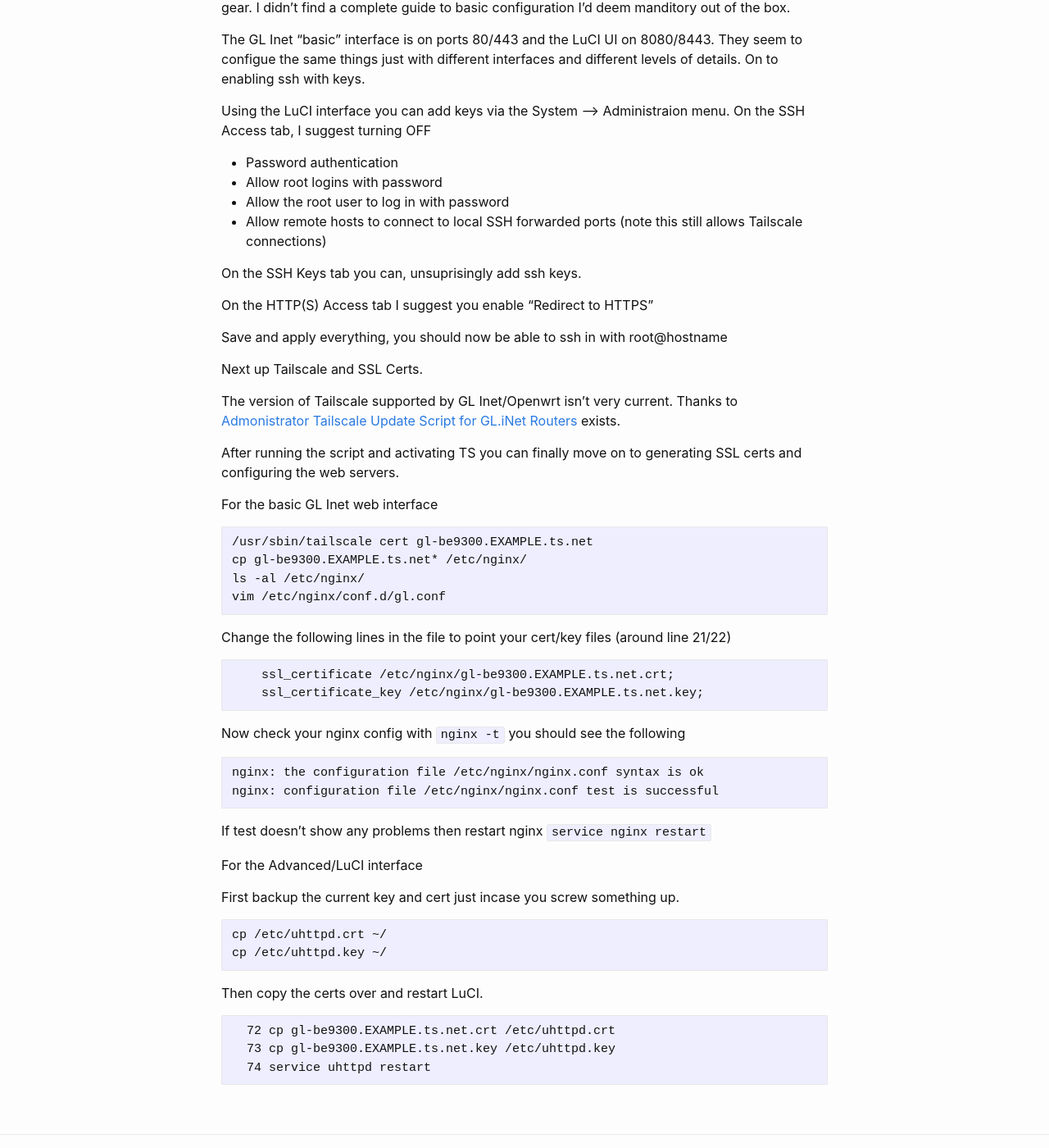
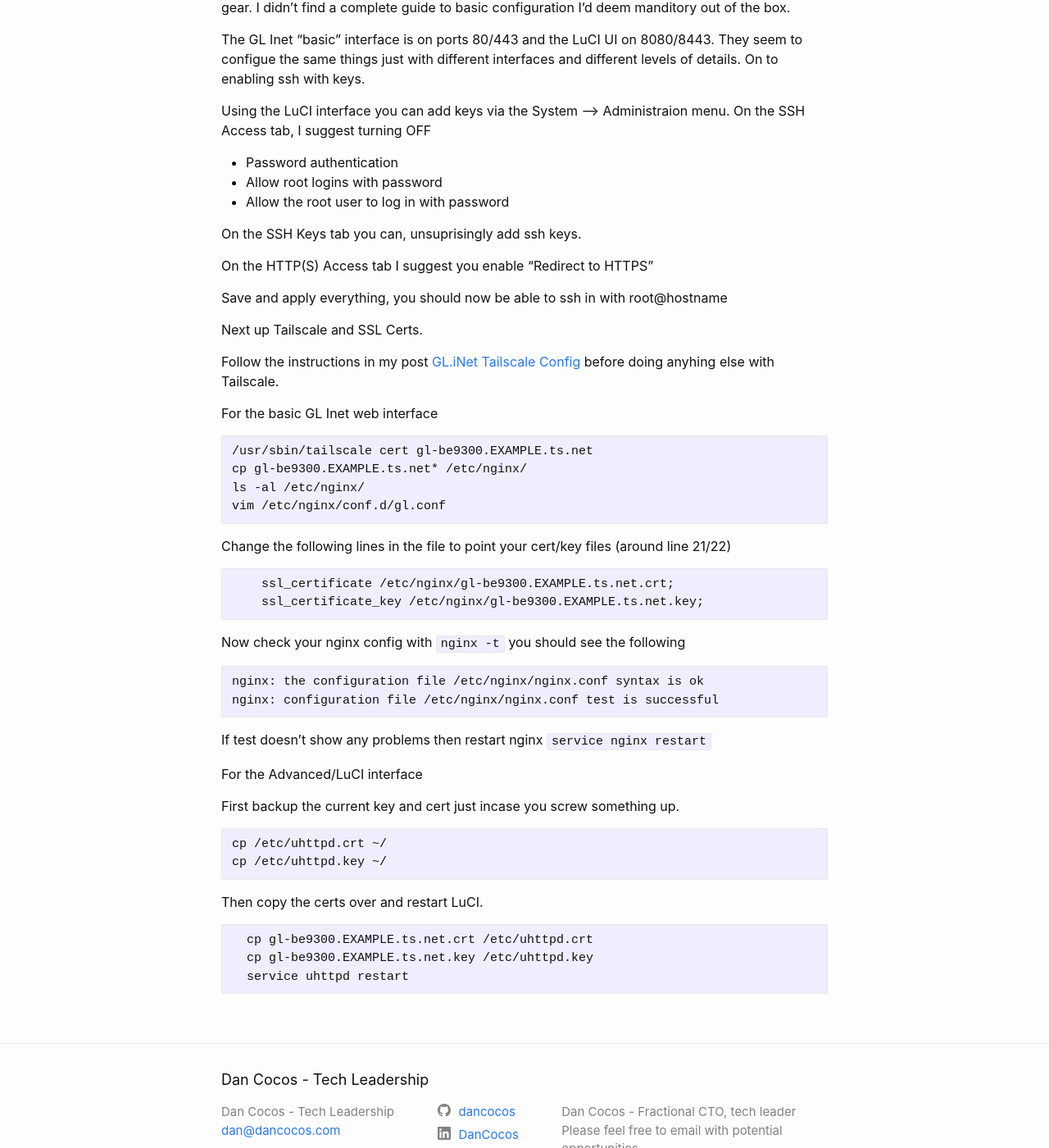
Before and after one commit to dancocos/dancocos, a Jekyll site: the page built from _posts/2025-08-01-GL-Inet-Flint3-Router-Config.markdown, in a window 1280 px wide and 1400 px high, scrolled down 227 px. Shown: the whole window at 82% size. Built offline with Jekyll 4.4.1, drawn with Linux system fonts in a browser that asks for light colours; comment, search, counter and statistics services are not loaded.

Commit message:
Tailscale updates

````diff
--- a/_posts/2025-08-01-GL-Inet-Flint3-Router-Config.markdown
+++ b/_posts/2025-08-01-GL-Inet-Flint3-Router-Config.markdown
@@ -14,7 +14,6 @@ Using the LuCI interface you can add keys via the System --> Administraion menu.
 * Password authentication
 * Allow root logins with password
 * Allow the root user to log in with password
-* Allow remote hosts to connect to local SSH forwarded ports (note this still allows Tailscale connections)
 
 On the SSH Keys tab you can, unsuprisingly add ssh keys.
 
@@ -24,9 +23,8 @@ Save and apply everything, you should now be able to ssh in with root@hostname
 
 Next up Tailscale and SSL Certs.
 
-The version of Tailscale supported by GL Inet/Openwrt isn't very current. Thanks to [Admonistrator](https://github.com/Admonstrator/) [Tailscale Update Script for GL.iNet Routers](https://github.com/Admonstrator/glinet-tailscale-updater) exists.
+Follow the instructions in my post [GL.iNet Tailscale Config](2025/08/16/gl-inet-tailscale-setup.html) before doing anyhing else with Tailscale.
 
-After running the script and activating TS you can finally move on to generating SSL certs and configuring the web servers.
 
 For the basic GL Inet web interface
 
@@ -61,7 +59,7 @@ cp /etc/uhttpd.key ~/
 
 Then copy the certs over and restart LuCI.
 ```
-  72 cp gl-be9300.EXAMPLE.ts.net.crt /etc/uhttpd.crt
-  73 cp gl-be9300.EXAMPLE.ts.net.key /etc/uhttpd.key
-  74 service uhttpd restart
+  cp gl-be9300.EXAMPLE.ts.net.crt /etc/uhttpd.crt
+  cp gl-be9300.EXAMPLE.ts.net.key /etc/uhttpd.key
+  service uhttpd restart
 ```
````
Also changed, not shown: _posts/2025-08-16-gl-inet-tailscale-setup.markdown (added, +19 -0 lines), images/tailscale-config.png (added).
